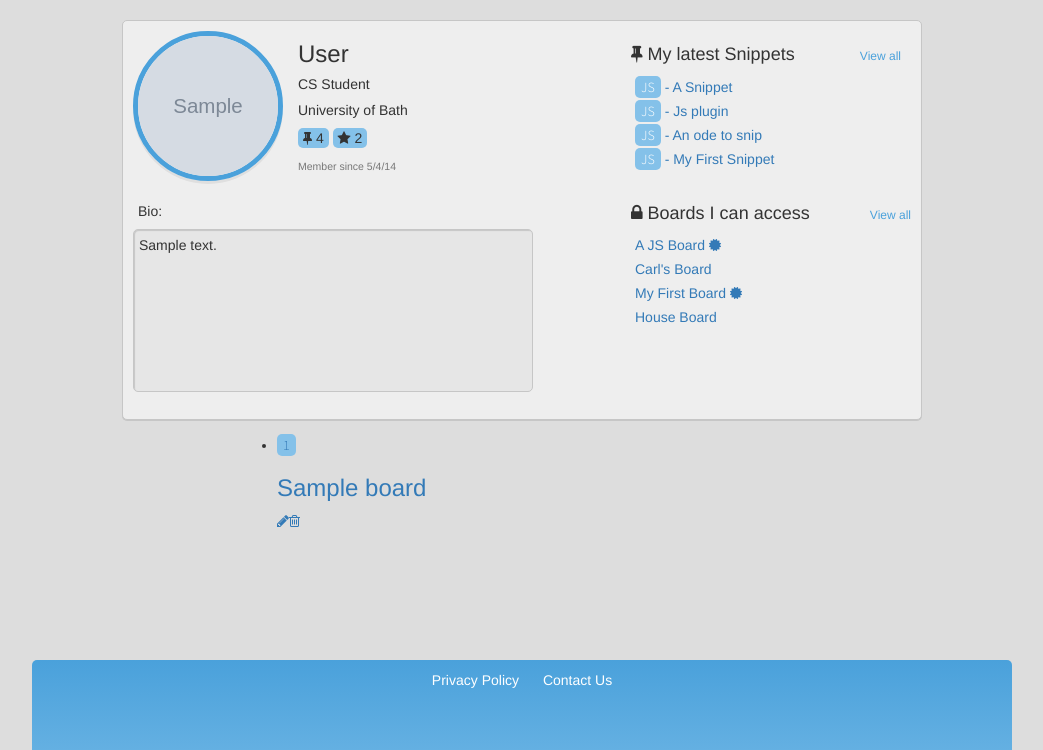
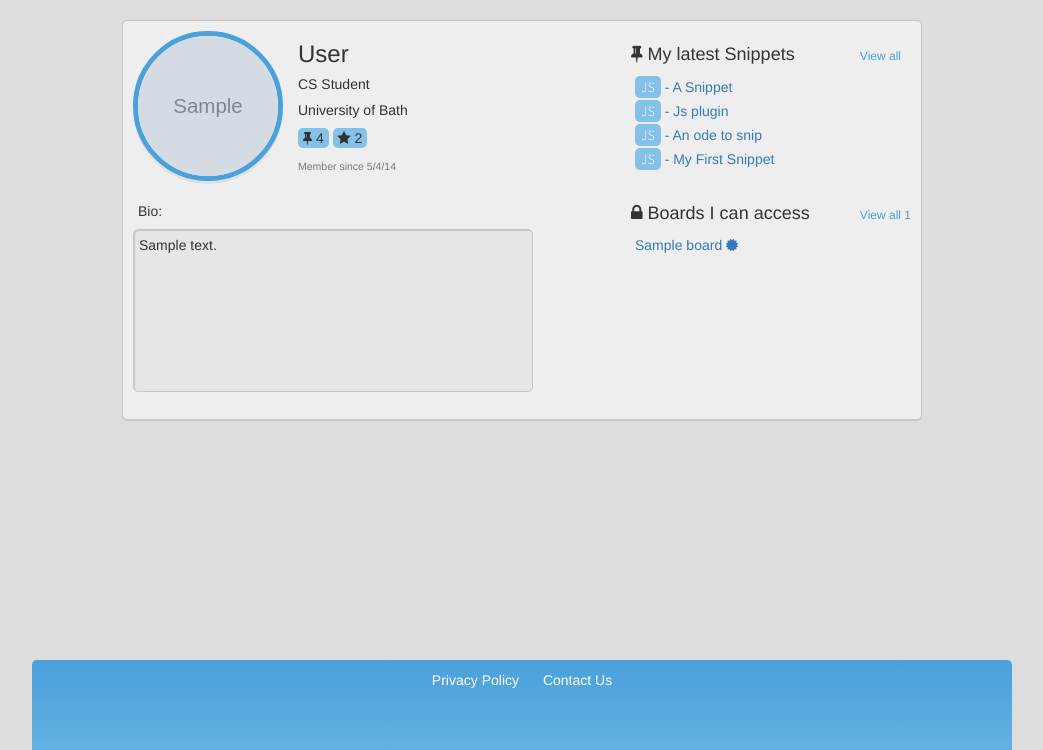
Before and after one commit to schnip-it/schnip.it, a Django app: template src/shnipit/templates/auth/user_detail.html in a window 1280 px wide. Shown: the part 50-800 px from the top of the page, without its empty margins (118-1161 px from the left). Run offline with Django 3.2, Linux system fonts and the light colour scheme; the template is opened without the code that fills it: most values are stand-ins (such as "Sample title", 1, 10 or a date in 2020); grey boxes marked "Sample" are stand-in pictures; some libraries are stand-ins or nearby versions; some web fonts are replaced.

Commit message:
Added support for the list of own boards.

```diff
--- a/src/shnipit/templates/auth/user_detail.html
+++ b/src/shnipit/templates/auth/user_detail.html
@@ -69,43 +69,17 @@
 		</div>
 		<div class="profile-bottom-right">
 			<div class="profile-latest-boards">
-				<h4><i class="fa fa-lock"></i> Boards I can access <a href="#" class="profile-latest-view-all">View all</a></h4>
+				<h4><i class="fa fa-lock"></i> Boards I can access <a href="#" class="profile-latest-view-all">View all {{ board.count }}</a></h4>
 				<ul class="profile-latest-list">
-					<li><a href="#" class="a-blk">A JS Board <i class="fa fa-certificate"></i></a></li>
-					<li><a href="#" class="a-blk">Carl's Board</a></li>
-					<li><a href="#" class="a-blk">My First Board <i class="fa fa-certificate"></i></a></li>
-					<li><a href="#" class="a-blk">House Board</a></li>
+					{% for board in profile_user.profile.own_public_boards.all %}
+					<li><a href="{{ board.get_absolute_url }}" class="a-blk">{{ board.name }} <i class="fa fa-certificate"></i></a></li>
+					{% endfor %}
 				</ul>
 			</div>
 		</div>
 
 		<div class="clear"></div>
 	</div>
-
-
-
-
-<div class="content thin">
-
-  <section class="faq-panel">
-
-    <div class="panel-body">
-      <ul class="board-list">
-      {% for board in profile_user.profile.own_public_boards.all %}
-        <li>
-		  <a href="{{ board.get_absolute_url }}" class="board-box">
-			<header>
-			  <span class="left count snippets">{{ board.count }}</span>
-			</header>
-			<h3>{{ board.name }}</h3>
-		  </a>
-		  <a href="edit-board.html" class="top-right-glyph-one glyph"><i class="fa fa-pencil"></i></a><a href="#" class="top-right-glyph-two glyph"><i class="fa fa-trash-o"></i></a>
-		</li>
-      {% endfor %}
-      </ul>
-    </div>
-  </section>
-</div>
 {% endblock %}
 
 {% block extra_script %}
--- a/src/snippets/templates/snippets/board_form.html
+++ b/src/snippets/templates/snippets/board_form.html
@@ -15,6 +15,7 @@
 
 <section class="edit-board">
 	<form id="create-board" action="" method="post">
+		{% csrf_token %}
 		{{ form.as_p }}
 		<header class="edit-board-header blue">
 			<input class="input-title" type="text" name="title" placeholder="Board Title">
```
